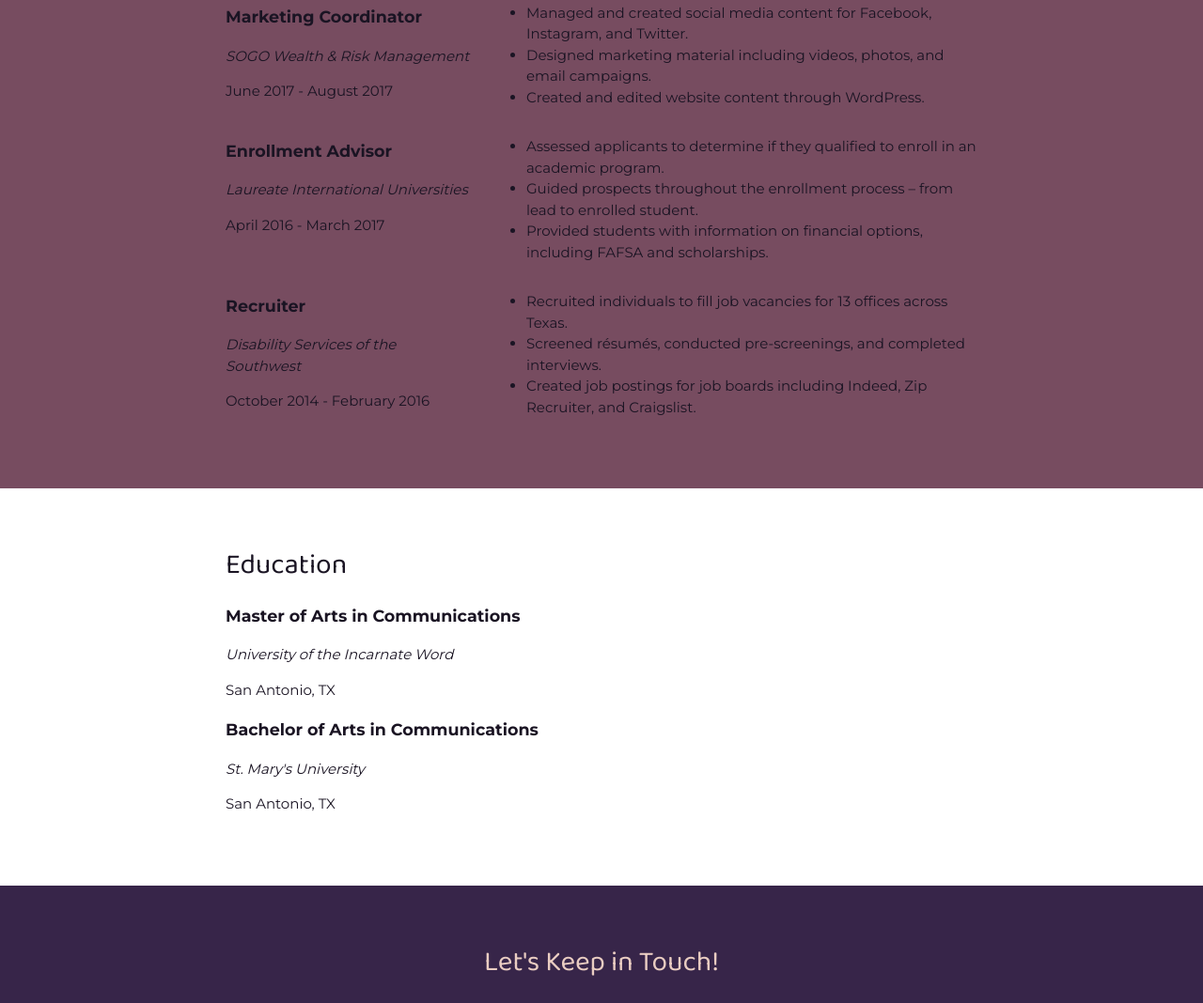
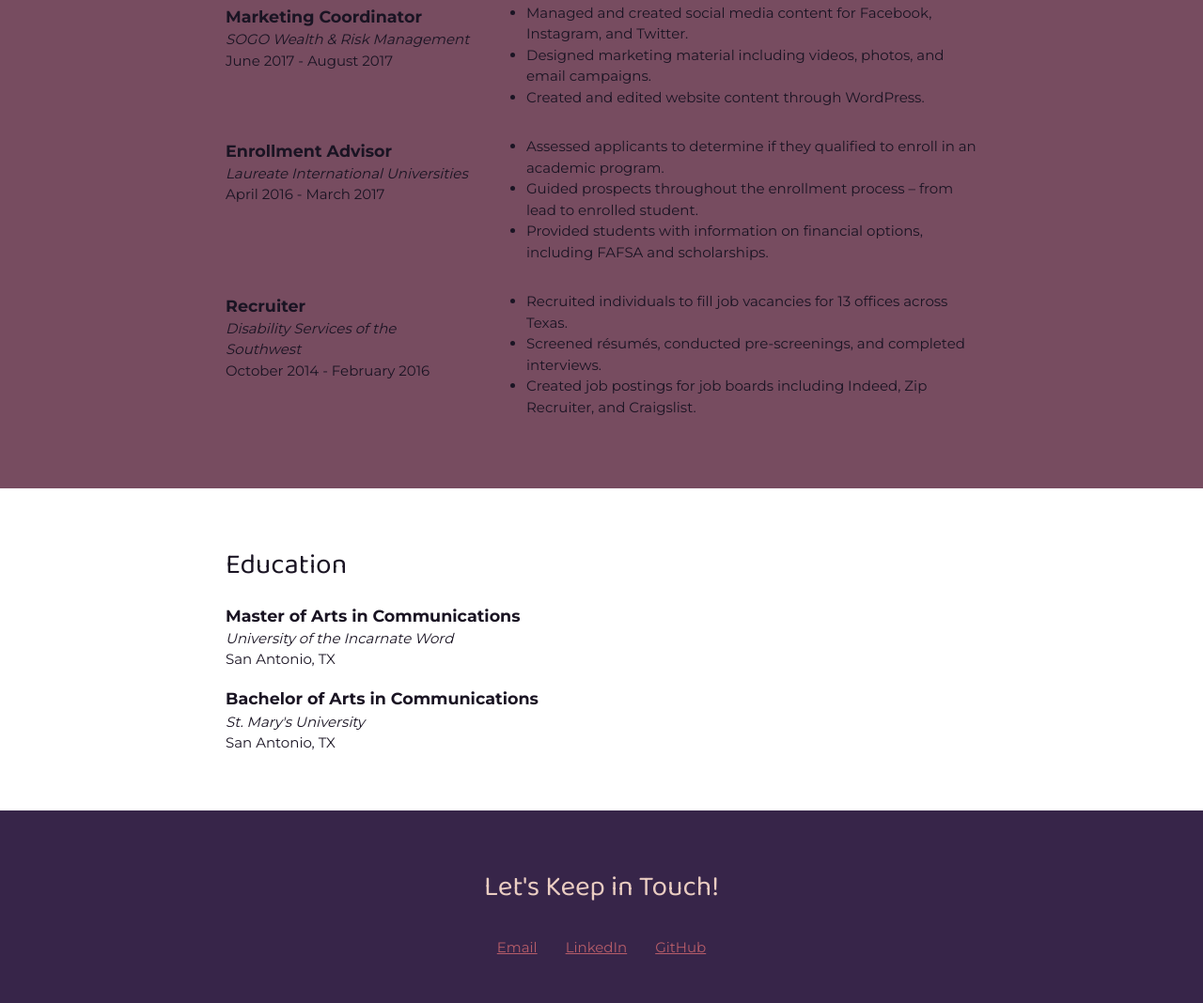
Before and after one commit to marissa-rodriguez/css-portfolio, a plain HTML site: page index.html in a window 1280 px wide. Shown: the part 997-2065 px from the top of the page at 94% size. Drawn offline with Linux system fonts and the light colour scheme.

Commit message:
added styling to h3 and p tags

```diff
--- a/css/style.css
+++ b/css/style.css
@@ -50,8 +50,14 @@ h1, h2 {
     margin: 0 auto;
     padding: 60px 0;
 }
-h3 + p {
+h3 {
+    margin-bottom: 0;
+}
+.item-details h3 + p {
     font-style: italic;
+}
+.item-details h3 ~ p {
+    margin: 0;
 }
 
 /* Profile
--- a/index.html
+++ b/index.html
@@ -41,7 +41,7 @@
 
       <!-- ***********************  WORK EXPERIENCE  *********************** -->
       <section class="work-experience">
-        <div class="content-wrap">
+        <div class="content-wrap item-details">
           <h2>Work Experience</h2>
 
         <!-- Copy this whole <section> block to add more jobs. -->
@@ -106,7 +106,7 @@
 
       <!-- ******************  EDUCATION ****************** -->
       <section>
-        <div class="content-wrap">
+        <div class="content-wrap item-details">
           <h2>Education</h2>
 
         <!-- Copy this whole <section> block to add more schools. -->
```
